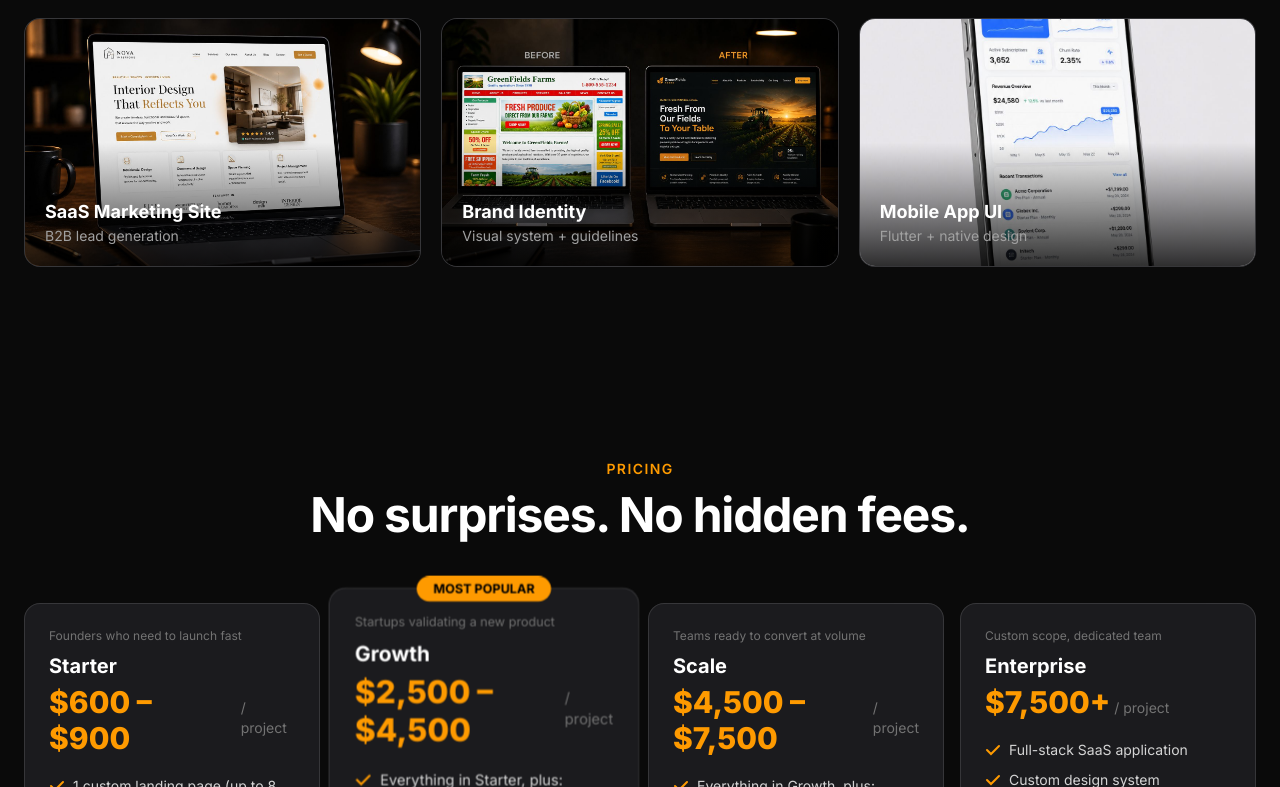
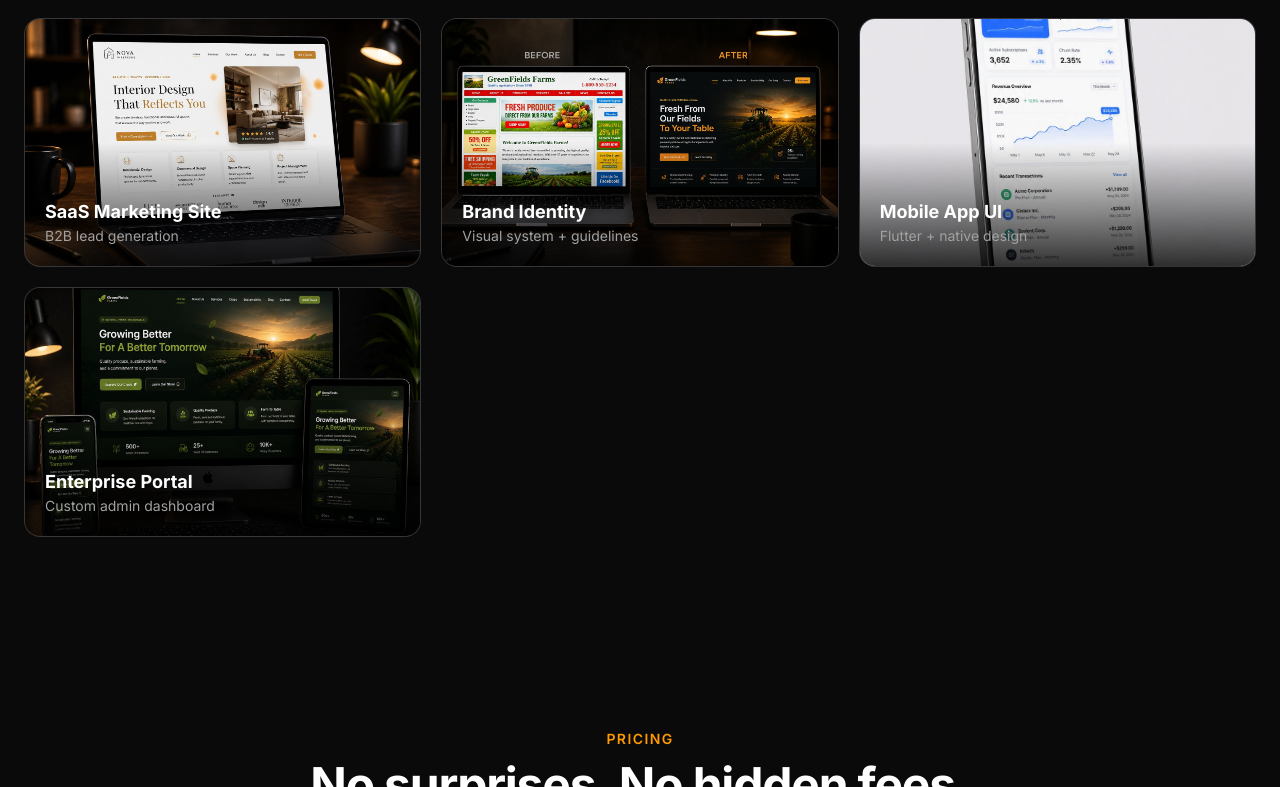
Before and after one commit to jabbeycodes/Web-design, a Next.js app: page / in a window 1280 px wide. Shown: the part 4172-4959 px from the top of the page. Built offline with nearby package versions, Linux system fonts and the light colour scheme.

Commit message:
feat: add portfolio-7.jpg, 7 project cards total

```diff
--- a/src/app/page.tsx
+++ b/src/app/page.tsx
@@ -232,6 +232,7 @@ export default function HomePage() {
             { img: "/images/portfolio-4.jpg", title: "SaaS Marketing Site", desc: "B2B lead generation" },
             { img: "/images/portfolio-5.jpg", title: "Brand Identity", desc: "Visual system + guidelines" },
             { img: "/images/portfolio-6.jpg", title: "Mobile App UI", desc: "Flutter + native design" },
+            { img: "/images/portfolio-7.jpg", title: "Enterprise Portal", desc: "Custom admin dashboard" },
           ].map((project, i) => (
             <div
               key={i}
```
Also changed, not shown: public/images/portfolio-7.jpg (added).
